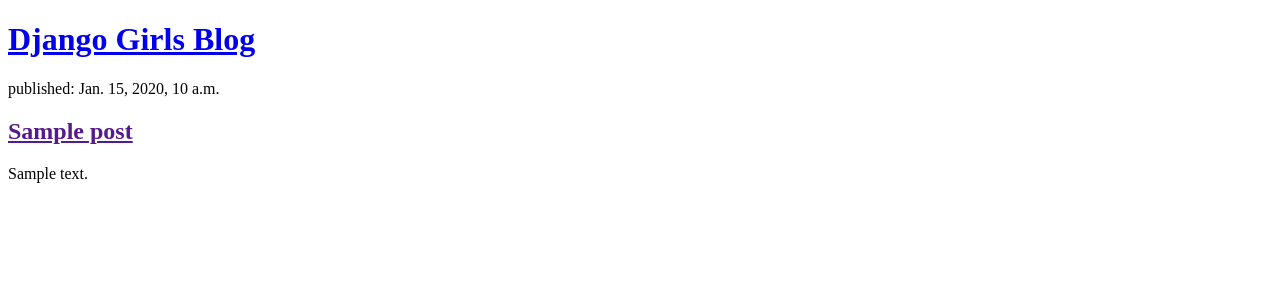
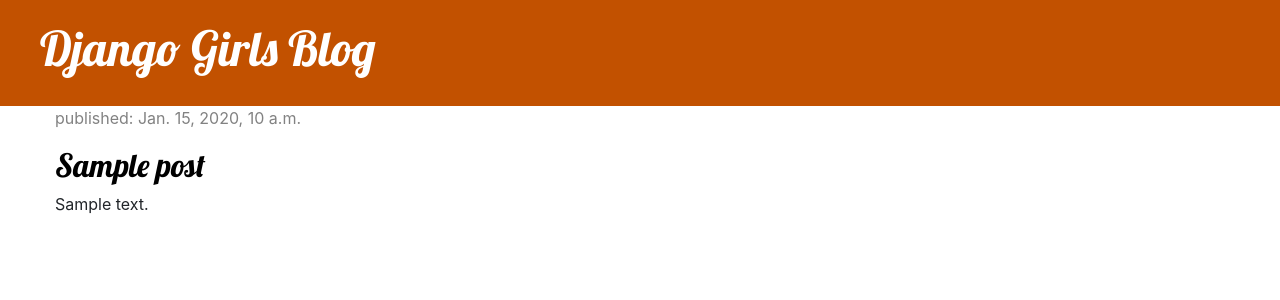
Before and after one commit to assmaaBN/my-first-blog, a Django app: template blog/templates/blog/post_list.html in a window 1280 px wide. Shown: the top 300 px of the page. Run offline with Django 3.2, Linux system fonts and the light colour scheme; the template is opened without the code that fills it: values that come from a table or form of the project are taken from there, others are empty; tables that the repository leaves empty hold one stand-in row (values such as "Sample post"); some libraries are stand-ins or nearby versions.

Commit message:
Added view and template for detailed blog post as well as CSS for the site.

```diff
--- /dev/null
+++ b/blog/static/css/blog.css
@@ -0,0 +1,59 @@
+h1 a, h2 a {
+    color: #C25100;
+}
+
+
+
+h1 a, h2 a {
+    color: #C25100;
+    font-family: 'Lobster';
+}
+
+.page-header {
+    background-color: #C25100;
+    margin-top: 0;
+    padding: 20px 20px 20px 40px;
+}
+
+.page-header h1, .page-header h1 a, .page-header h1 a:visited, .page-header h1 a:active {
+    color: #ffffff;
+    font-size: 36pt;
+    text-decoration: none;
+}
+
+.content {
+    margin-left: 40px;
+}
+
+h1, h2, h3, h4 {
+    font-family: 'Lobster', cursive;
+}
+
+.date {
+    color: #828282;
+}
+
+.save {
+    float: right;
+}
+
+.post-form textarea, .post-form input {
+    width: 100%;
+}
+
+.top-menu, .top-menu:hover, .top-menu:visited {
+    color: #ffffff;
+    float: right;
+    font-size: 26pt;
+    margin-right: 20px;
+}
+
+.post {
+    margin-bottom: 70px;
+}
+
+.post h2 a, .post h2 a:visited {
+    color: #000000;
+}
+
+Context | Request Context
--- /dev/null
+++ b/blog/templates/blog/base.html
@@ -0,0 +1,33 @@
+{% load static %}
+<!DOCTYPE html>
+
+<html lang="en">
+<head>
+    <meta charset="UTF-8">
+    <title>Django Girls blog</title>
+    <link rel="stylesheet" href="https://stackpath.bootstrapcdn.com/bootstrap/4.3.1/css/bootstrap.min.css" integrity="sha384-ggOyR0iXCbMQv3Xipma34MD+dH/1fQ784/j6cY/iJTQUOhcWr7x9JvoRxT2MZw1T" crossorigin="anonymous">
+    <link rel="stylesheet" href="{% static 'css/blog.css' %}">
+    <link href="//fonts.googleapis.com/css?family=Lobster&subset=latin,latin-ext" rel="stylesheet" type="text/css">
+
+
+    <script src="https://stackpath.bootstrapcdn.com/bootstrap/4.3.1/js/bootstrap.min.js" integrity="sha384-JjSmVgyd0p3pXB1rRibZUAYoIIy6OrQ6VrjIEaFf/nJGzIxFDsf4x0xIM+B07jRM" crossorigin="anonymous"></script>
+    <script src="https://code.jquery.com/jquery-3.3.1.slim.min.js" integrity="sha384-q8i/X+965DzO0rT7abK41JStQIAqVgRVzpbzo5smXKp4YfRvH+8abtTE1Pi6jizo" crossorigin="anonymous"></script>
+    <script src="https://cdnjs.cloudflare.com/ajax/libs/popper.js/1.14.7/umd/popper.min.js" integrity="sha384-UO2eT0CpHqdSJQ6hJty5KVphtPhzWj9WO1clHTMGa3JDZwrnQq4sF86dIHNDz0W1" crossorigin="anonymous"></script>
+
+
+</head>
+<body>
+    <div class="page-header">
+        <h1><a href="/">Django Girls Blog</a></h1>
+    </div>
+    <div class="content container">
+        <div class="row">
+            <div class="col-md-8">
+            {% block content %}
+            {% endblock %}
+            </div>
+        </div>
+    </div>
+
+</body>
+</html>
--- a/blog/templates/blog/post_list.html
+++ b/blog/templates/blog/post_list.html
@@ -1,29 +1,14 @@
-<!DOCTYPE html>
-<html lang="en">
-<head>
-    <meta charset="UTF-8">
-    <title>Django Girls blog</title>
-</head>
-<body>
-    <div>
-        <h1><a href="/">Django Girls Blog</a></h1>
-    </div>
-    {% for post in posts %}
-        <div>
-            <p>published: {{ post.published_date }}</p>
-            <h2><a href="">{{ post.title }}</a></h2>
-            <p>{{ post.text|linebreaksbr }}</p>
-        </div>
-    {% endfor %}
-        {% comment %}
 
+{% extends 'blog/base.html' %}
 
-
-        <div>
-            <p>published: 14.06.2014, 12:14</p>
-            <h2><a href="">Mon second post</a></h2>
-            <p>Aenean eu leo quam. Pellentesque ornare sem lacinia quam venenatis vestibulum. Donec id elit non mi porta gravida at eget metus. Fusce dapibus, tellus ac cursus commodo, tortor mauris condimentum nibh, ut f.</p>
-        </div>{% endcomment %}
-
-</body>
-</html>
+{% block content %}
+        {% for post in posts %}
+            <div class="post">
+                 <div class="date">
+                    <p>published: {{ post.published_date }}</p>
+                 </div>
+                <h2><a href="{% url 'post_detail' pk=post.pk %}">{{ post.title }}</a></h2>
+                <p>{{ post.text|linebreaksbr }}</p>
+            </div>
+        {% endfor %}
+{% endblock %}
--- a/blog/urls.py
+++ b/blog/urls.py
@@ -5,4 +5,5 @@
 
 urlpatterns = [
     path('',views.post_list, name='post_list' ),
+    path('post/<int:pk>/', views.post_detail, name='post_detail'),
 ]
--- a/blog/views.py
+++ b/blog/views.py
@@ -1,4 +1,4 @@
-from django.shortcuts import render
+from django.shortcuts import render, get_object_or_404
 from .models import Post
 from django.utils import timezone
 # Create your views here.
@@ -6,3 +6,7 @@
 def post_list(request):
     posts = Post.objects.filter(published_date__lte=timezone.now()).order_by('published_date')
     return render(request, 'blog/post_list.html', {'posts': posts})
+
+def post_detail(request,pk):
+    post = get_object_or_404(Post,pk=pk)
+    return render(request,'blog/post_detail.html',{'post':post})
```
Also changed, not shown: blog/templates/blog/post_detail.html (added, +14 -0 lines).
